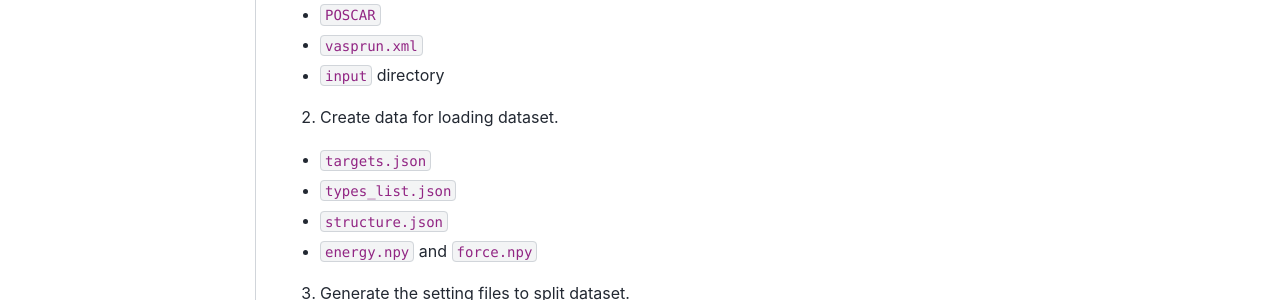
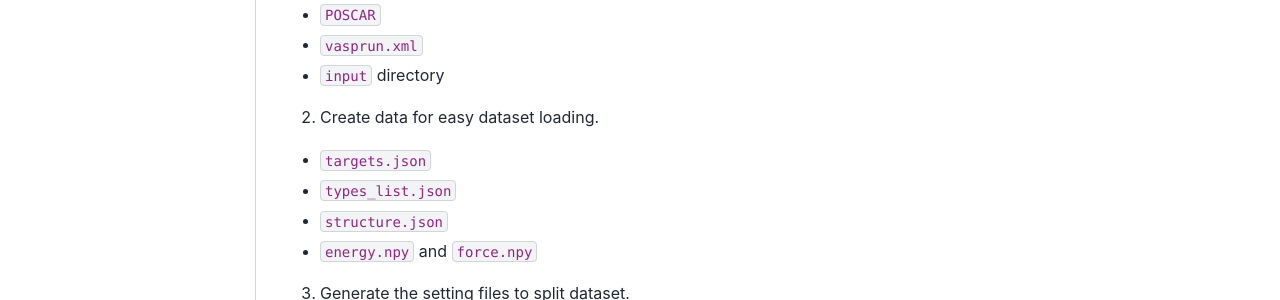
Before and after one commit to t-iwamura/para-mlp, a Sphinx documentation site: the page built from docs/preprocess.md, in a window 1280 px wide and 1146 px high. Shown: the part 513-813 px from the top of the window. Built offline with Sphinx 7.4.7 and the Sphinx Book theme 1.1.4, drawn with Linux system fonts in a browser that asks for light colours.

Commit message:
Fix docs/preprocess.md

```diff
--- a/docs/preprocess.md
+++ b/docs/preprocess.md
@@ -17,7 +17,7 @@
 - `vasprun.xml`
 - `input` directory
 
-2. Create data for loading dataset.
+2. Create data for easy dataset loading.
 - `targets.json`
 - `types_list.json`
 - `structure.json`
```
